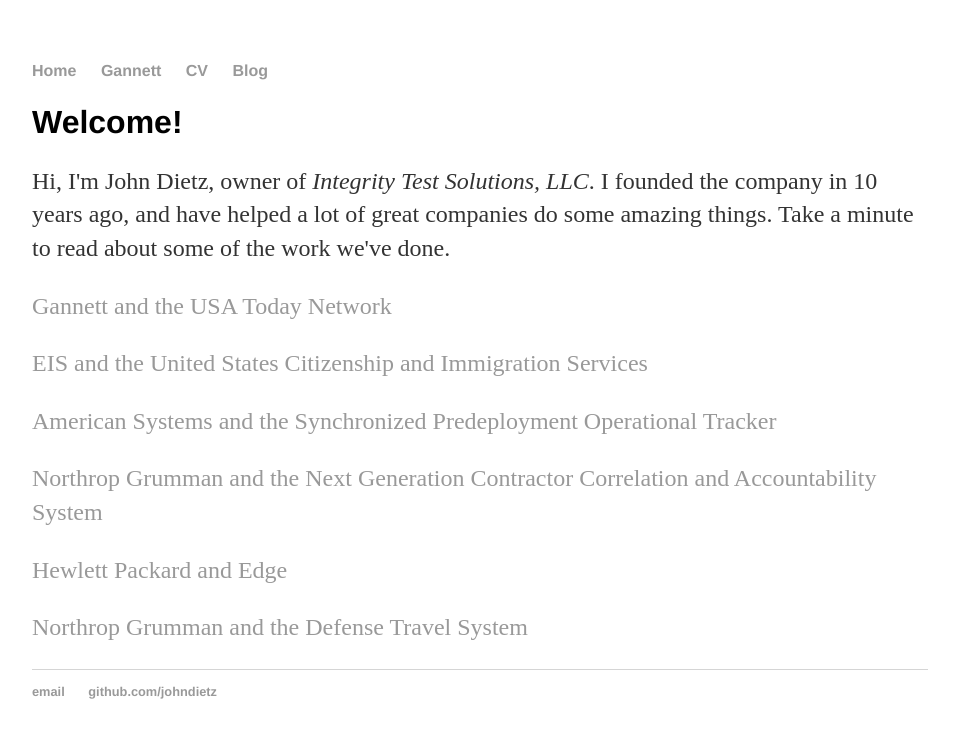
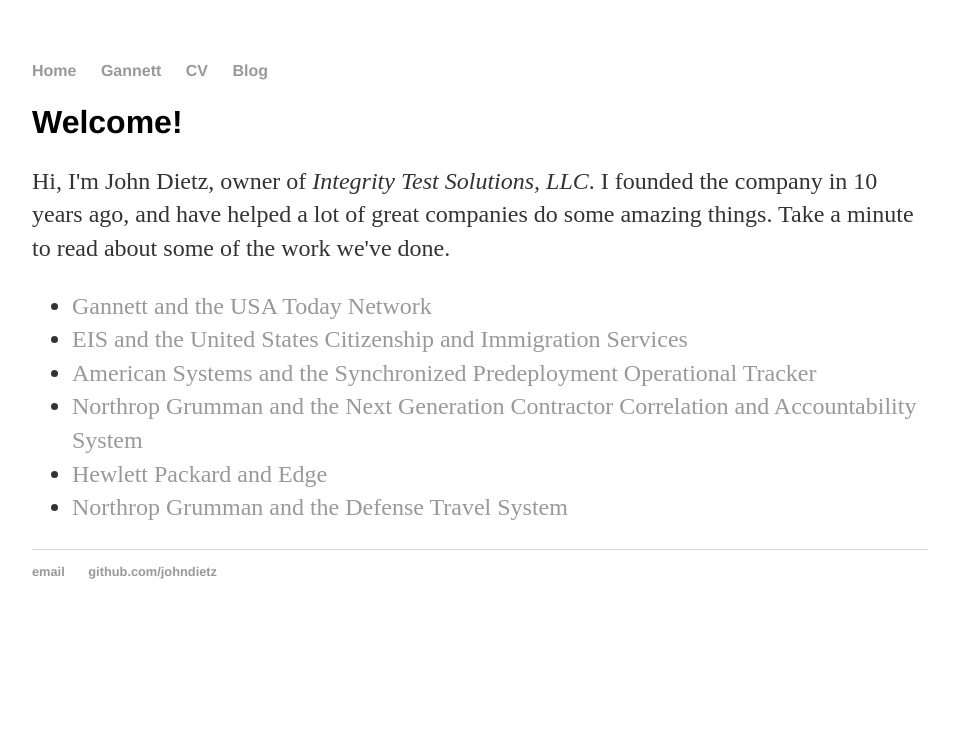
Before and after one commit to relentlessdev/relentlessdev.github.io, a Jekyll site: the page built from index.html, in a window 1280 px wide. Shown: the top 738 px of the page, without its empty margins (160-1119 px from the left). Built offline with Jekyll 4.4.1, drawn with Linux system fonts in a browser that asks for light colours.

Commit message:
layout on main index adjusted

```diff
--- a/index.html
+++ b/index.html
@@ -6,10 +6,12 @@
 <div class="blurb">
 	<h1>Welcome!</h1>
 	<p>Hi, I'm John Dietz, owner of <em>Integrity Test Solutions, LLC</em>. I founded the company in 10 years ago, and have helped a lot of great companies do some amazing things. Take a minute to read about some of the work we've done.</p>
-	<p><a href="/gannett">Gannett and the USA Today Network</a></p>
-	<p><a href="/eis">EIS and the United States Citizenship and Immigration Services</a></p>
-	<p><a href="/american">American Systems and the Synchronized Predeployment Operational Tracker</a></p>
-	<p><a href="/nextgen">Northrop Grumman and the Next Generation Contractor Correlation and Accountability System</a></p>
-	<p><a href="/hp">Hewlett Packard and Edge</a></p>
-	<p><a href="/defense">Northrop Grumman and the Defense Travel System</a></p>
+	<ul class="news">
+		<li><a href="/gannett">Gannett and the USA Today Network</a></li>
+		<li><a href="/eis">EIS and the United States Citizenship and Immigration Services</a></li>
+		<li><a href="/american">American Systems and the Synchronized Predeployment Operational Tracker</a></li>
+		<li><a href="/nextgen">Northrop Grumman and the Next Generation Contractor Correlation and Accountability System</a></li>
+		<li><a href="/hp">Hewlett Packard and Edge</a></li>
+		<li><a href="/defense">Northrop Grumman and the Defense Travel System</a></li>
+	</ul>
 </div>
```
